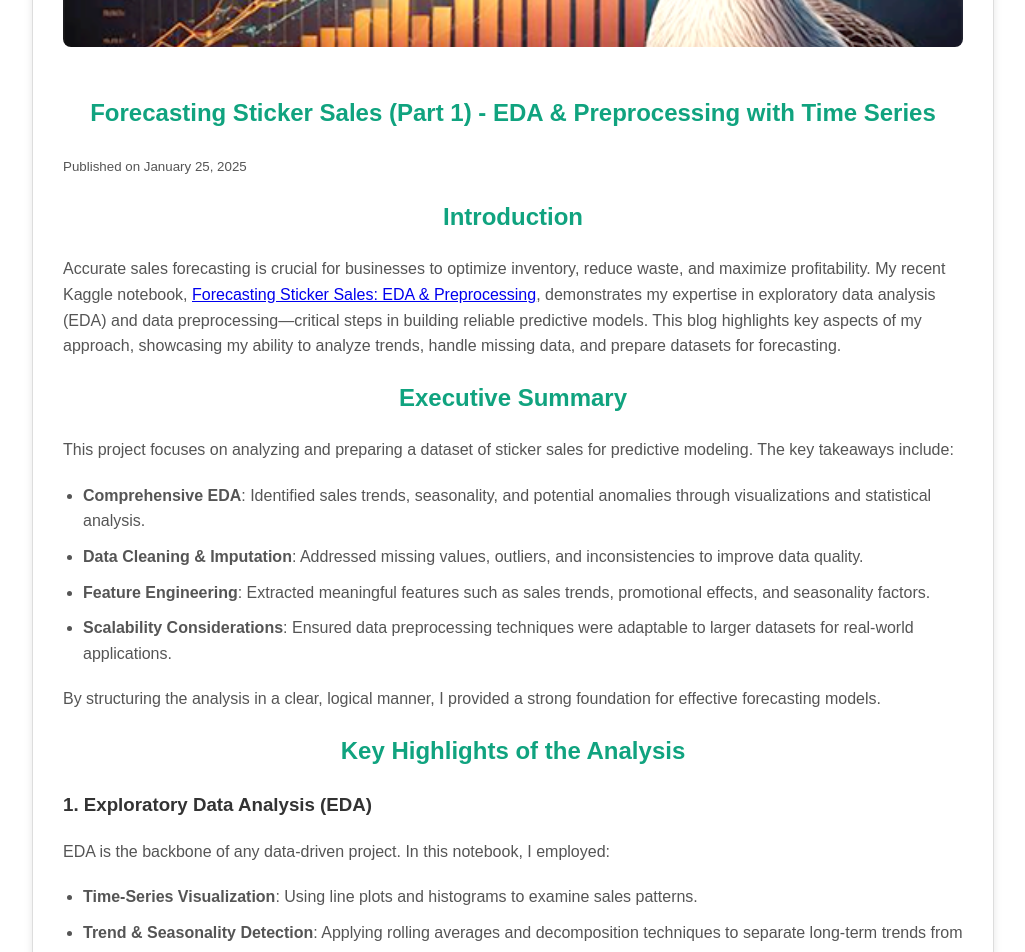
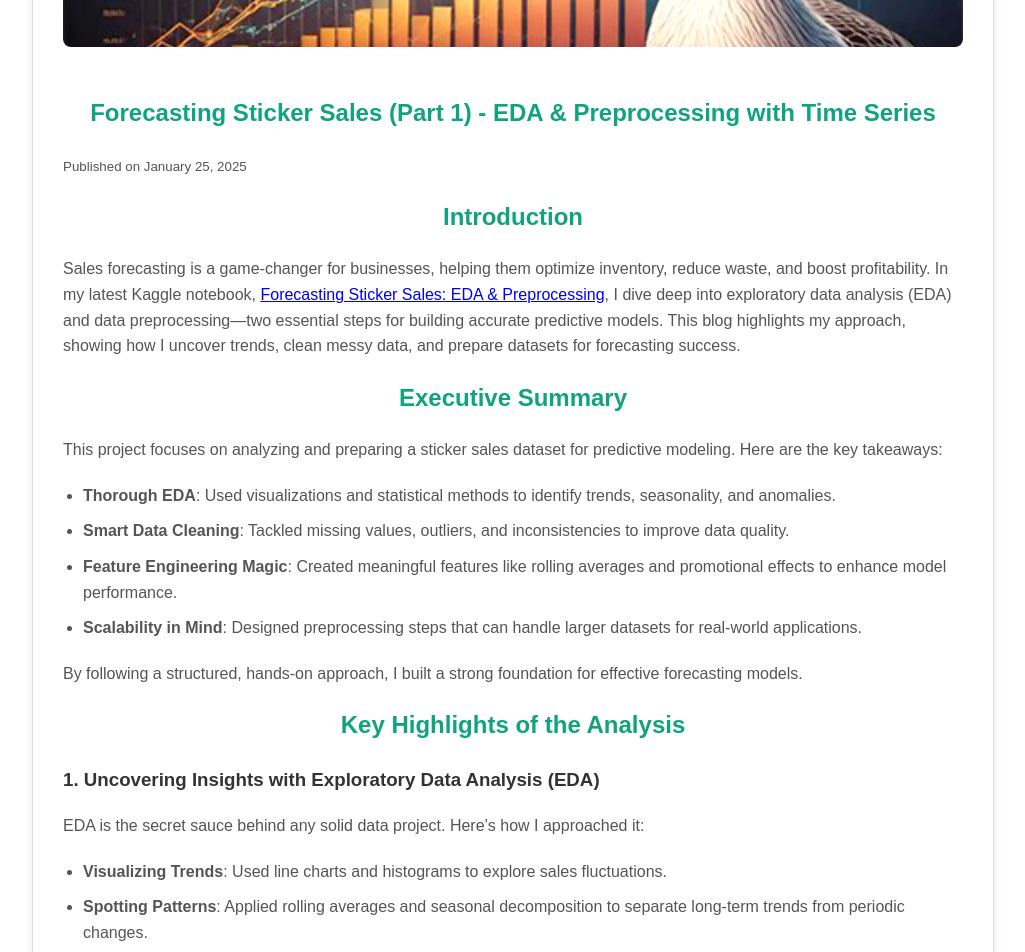
Before and after one commit to Hoale2908/hoale2908.github.io, a Jekyll site: the page built from _posts/2025-01-25-sales-eda-preprocessing-time-series.md, in a window 1280 px wide and 1400 px high, scrolled down 394 px. Shown: the top 952 px of the window, without its empty margins (127-1152 px from the left). Built offline with Jekyll 4.4.1, drawn with Linux system fonts in a browser that asks for light colours; some of the changed text lies outside the part shown.

Commit message:
Revise sales EDA blog post: enhance clarity and engagement by improving language, restructuring sections, and refining key highlights

```diff
--- a/_posts/2025-01-25-sales-eda-preprocessing-time-series.md
+++ b/_posts/2025-01-25-sales-eda-preprocessing-time-series.md
@@ -8,50 +8,49 @@
   - assets/img/kaggle-forecasting-sticker-sales.png
 ---
 
+
 ## Introduction
 
-Accurate sales forecasting is crucial for businesses to optimize inventory, reduce waste, and maximize profitability. My recent Kaggle notebook, [Forecasting Sticker Sales: EDA & Preprocessing](https://www.kaggle.com/code/hoale2908/forecasting-sticker-sales-eda-preprocessing), demonstrates my expertise in exploratory data analysis (EDA) and data preprocessing—critical steps in building reliable predictive models. This blog highlights key aspects of my approach, showcasing my ability to analyze trends, handle missing data, and prepare datasets for forecasting.
+Sales forecasting is a game-changer for businesses, helping them optimize inventory, reduce waste, and boost profitability. In my latest Kaggle notebook, [Forecasting Sticker Sales: EDA & Preprocessing](https://www.kaggle.com/code/hoale2908/forecasting-sticker-sales-eda-preprocessing), I dive deep into exploratory data analysis (EDA) and data preprocessing—two essential steps for building accurate predictive models. This blog highlights my approach, showing how I uncover trends, clean messy data, and prepare datasets for forecasting success.
 
 ## Executive Summary
 
-This project focuses on analyzing and preparing a dataset of sticker sales for predictive modeling. The key takeaways include:
+This project focuses on analyzing and preparing a sticker sales dataset for predictive modeling. Here are the key takeaways:
 
-- **Comprehensive EDA**: Identified sales trends, seasonality, and potential anomalies through visualizations and statistical analysis.
-- **Data Cleaning & Imputation**: Addressed missing values, outliers, and inconsistencies to improve data quality.
-- **Feature Engineering**: Extracted meaningful features such as sales trends, promotional effects, and seasonality factors.
-- **Scalability Considerations**: Ensured data preprocessing techniques were adaptable to larger datasets for real-world applications.
+- **Thorough EDA**: Used visualizations and statistical methods to identify trends, seasonality, and anomalies.
+- **Smart Data Cleaning**: Tackled missing values, outliers, and inconsistencies to improve data quality.
+- **Feature Engineering Magic**: Created meaningful features like rolling averages and promotional effects to enhance model performance.
+- **Scalability in Mind**: Designed preprocessing steps that can handle larger datasets for real-world applications.
 
-By structuring the analysis in a clear, logical manner, I provided a strong foundation for effective forecasting models.
+By following a structured, hands-on approach, I built a strong foundation for effective forecasting models.
 
 ## Key Highlights of the Analysis
 
-### 1. Exploratory Data Analysis (EDA)
-EDA is the backbone of any data-driven project. In this notebook, I employed:
-- **Time-Series Visualization**: Using line plots and histograms to examine sales patterns.
-- **Trend & Seasonality Detection**: Applying rolling averages and decomposition techniques to separate long-term trends from cyclical variations.
-- **Outlier Detection**: Identifying anomalies that could distort forecasting models.
+### 1. Uncovering Insights with Exploratory Data Analysis (EDA)
+EDA is the secret sauce behind any solid data project. Here’s how I approached it:
+- **Visualizing Trends**: Used line charts and histograms to explore sales fluctuations.
+- **Spotting Patterns**: Applied rolling averages and seasonal decomposition to separate long-term trends from periodic changes.
+- **Catching Outliers**: Identified unusual sales spikes that could throw off forecasts.
 
-These insights guided the feature selection and data cleaning process, ensuring that models would be trained on high-quality data.
+These insights helped shape the data preprocessing steps, ensuring models were trained on high-quality inputs.
 
-<img src="https://raw.githubusercontent.com/Hoale2908/kaggle_forecasting_sticker_sales/refs/heads/main/sales_trend.png" class="post-image" alt="sales_trend">
+### 2. Cleaning & Preprocessing Data Like a Pro
+Real-world data is never perfect, so I made sure to:
+- **Fill in the Blanks**: Used forward-fill and median-based techniques to handle missing values.
+- **Tame the Outliers**: Applied robust statistical methods to smooth out extreme values.
+- **Standardize & Normalize**: Scaled data appropriately to improve model performance.
 
-### 2. Data Cleaning & Preprocessing
-Raw datasets often contain inconsistencies that must be addressed before model training. My approach included:
-- **Handling Missing Values**: Imputing gaps in sales data using forward-fill methods and median-based techniques.
-- **Dealing with Outliers**: Implementing robust statistical methods to smooth unexpected spikes or drops in sales.
-- **Standardization & Normalization**: Ensuring data was appropriately scaled for machine learning models.
+By refining the dataset, I ensured the forecasting models had a clean, reliable foundation to work with.
 
-This preprocessing step enhanced the dataset’s reliability and predictive power.
+### 3. Feature Engineering: Turning Raw Data into Gold
+Good features make all the difference in predictive modeling. I focused on:
+- **Date-Based Features**: Extracted insights like day-of-week, month, and holidays to capture sales fluctuations.
+- **Lag Variables**: Created past sales indicators to help models recognize dependencies.
+- **Rolling Statistics**: Used moving averages to capture recent sales trends.
 
-### 3. Feature Engineering for Forecasting
-Feature engineering plays a crucial role in improving model performance. Key steps included:
-- **Date-Based Features**: Extracting day-of-week, month, and holiday effects to capture periodic sales fluctuations.
-- **Lag Variables**: Creating lagged sales features to help models recognize past sales dependencies.
-- **Rolling Statistics**: Incorporating moving averages to capture recent sales trends.
+By crafting meaningful features, I gave forecasting models the best shot at success.
 
-By transforming raw data into insightful features, I provided a structured input for forecasting models.
+## Wrapping Up
+This project is a testament to my ability to analyze data deeply and prepare it for real-world predictive modeling. By combining detailed EDA, smart data cleaning, and strategic feature engineering, I built a solid foundation for sales forecasting.
 
-## Conclusion
-This project demonstrates my ability to conduct in-depth data analysis and prepare datasets for predictive modeling. By leveraging advanced EDA techniques, rigorous data cleaning, and strategic feature engineering, I laid the groundwork for building robust forecasting models.
-
-If you’re interested in exploring the full analysis, check out my Kaggle notebook [here](https://www.kaggle.com/code/hoale2908/forecasting-sticker-sales-eda-preprocessing) or read my blog about the forecasting models [here](https://hoale2908.github.io/featured/2025/02/01/forecasting-sales-modeling-with-time-series.html).
+Check out the full analysis in my Kaggle notebook [here](https://www.kaggle.com/code/hoale2908/forecasting-sticker-sales-eda-preprocessing) or read my blog about the forecasting models [here](https://hoale2908.github.io/featured/2025/02/01/forecasting-sales-modeling-with-time-series.html). I’m always looking to collaborate on exciting data projects, so let’s connect!
```
